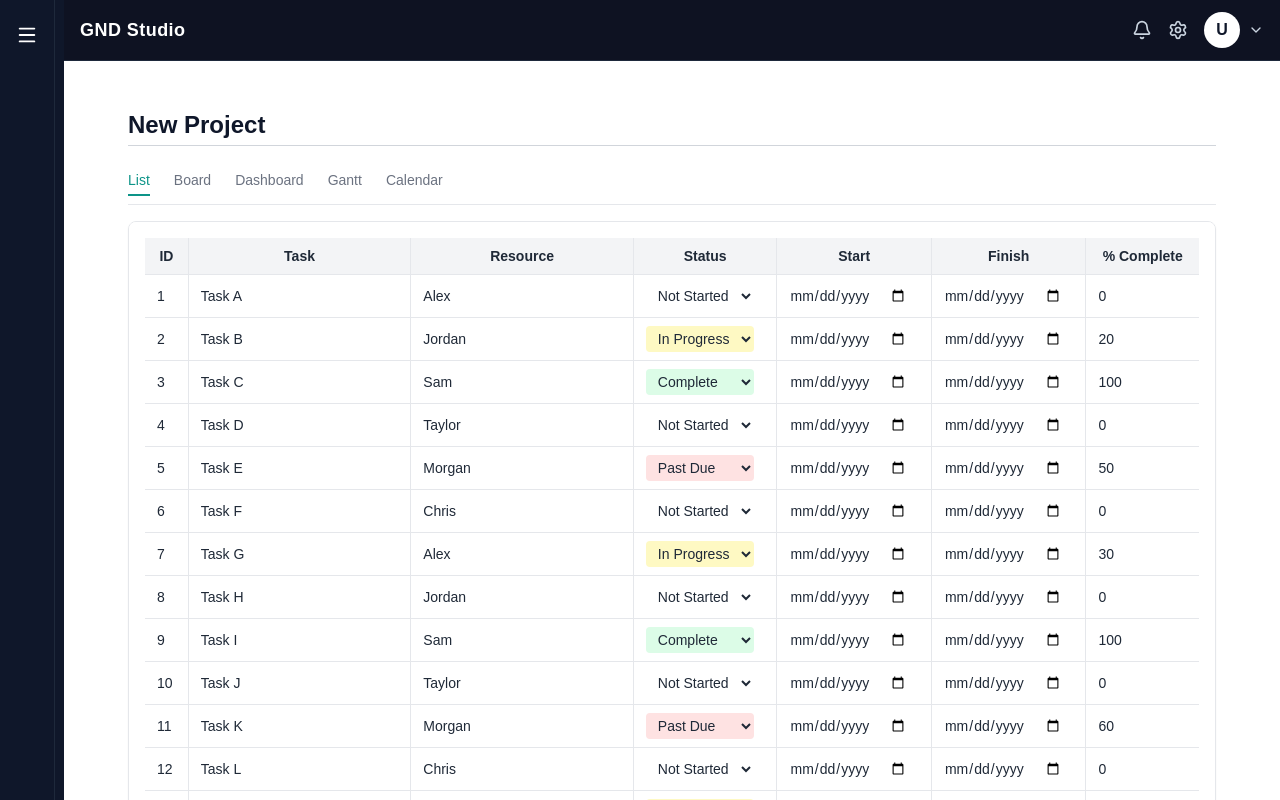
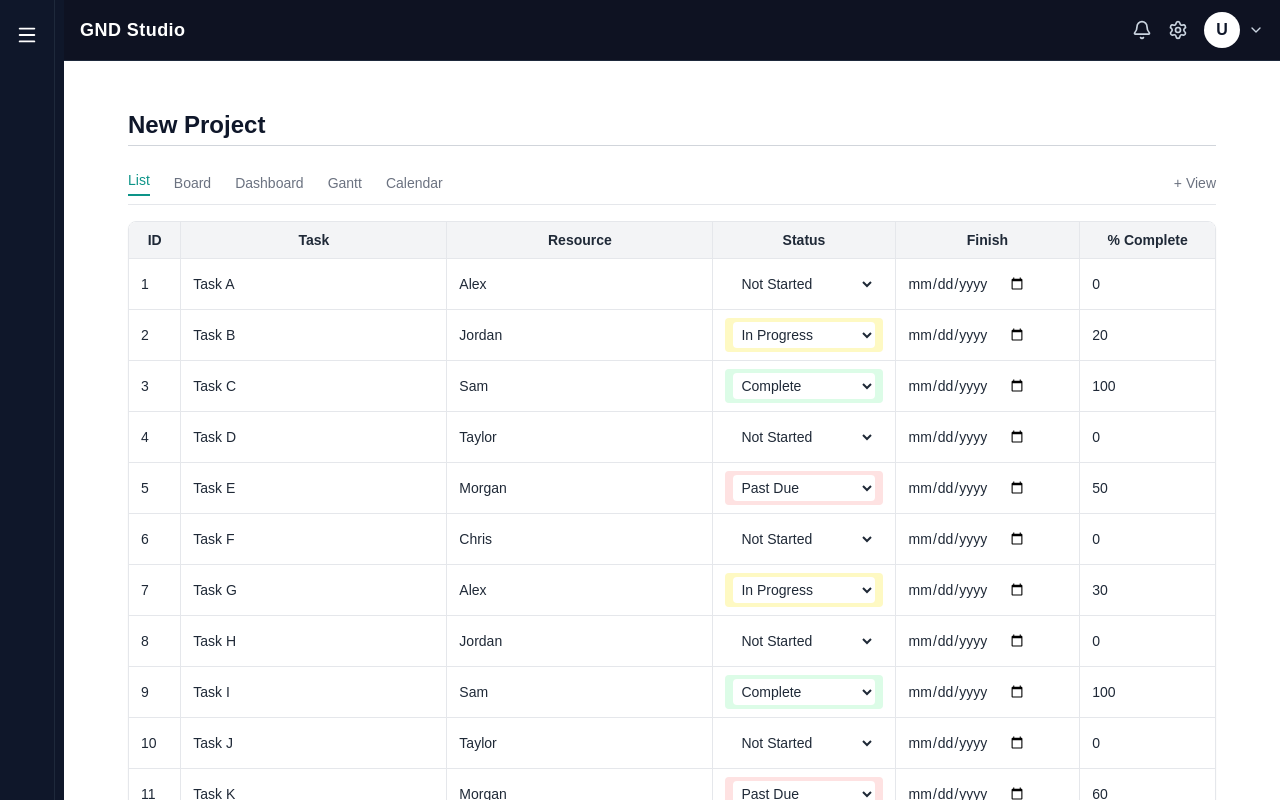
Before and after one commit to jjoynergnd/GNDStudio, a Next.js app: page /projects/new in a window 1280 px wide. Built offline with nearby package versions, Linux system fonts and the light colour scheme.

Commit message:
status drop down updated view added

```diff
--- a/src/components/grid/TaskGridTanStack.tsx
+++ b/src/components/grid/TaskGridTanStack.tsx
@@ -29,7 +29,7 @@ export default function TaskGridTanStack({ data }: TaskGridTanStackProps) {
     <div className="space-y-4">
 
       {/* Ribbon Menu */}
-      <div className="flex gap-6 border-b pb-2 text-sm font-medium">
+      <div className="flex items-center gap-6 border-b pb-2 text-sm font-medium">
         <span className="text-teal-600 border-b-2 border-teal-600 pb-1 cursor-pointer">
           List
         </span>
@@ -45,10 +45,14 @@ export default function TaskGridTanStack({ data }: TaskGridTanStackProps) {
         <span className="text-gray-500 hover:text-gray-700 cursor-pointer">
           Calendar
         </span>
+
+        {/* + View */}
+        <span className="ml-auto text-gray-500 hover:text-gray-700 cursor-pointer">
+          + View
+        </span>
       </div>
 
       <div className="border rounded-lg bg-white shadow-sm overflow-auto max-h-[600px] p-0">
-        <div className="p-4">
         <table className="w-full border-collapse">
           <thead className="bg-gray-100 sticky top-0 z-10 rounded-t-lg border-b border-gray-300">
             {table.getHeaderGroups().map((headerGroup) => (
@@ -88,6 +92,5 @@ export default function TaskGridTanStack({ data }: TaskGridTanStackProps) {
         </table>
       </div>
     </div>
-    </div>
   );
 }
--- a/src/components/grid/columns/taskColumns.tsx
+++ b/src/components/grid/columns/taskColumns.tsx
@@ -45,14 +45,16 @@ export const taskColumns = [
           : "bg-white";
 
       return (
+        <div className={`rounded px-2 py-1 ${getColor(value)}`}>
           <select
             defaultValue={value}
-          className={`outline-none px-2 py-1 rounded ${getColor(value)}`}
+            className="outline-none bg-white px-1 py-1 rounded w-full"
             onChange={(e) => {
               const newValue = e.target.value;
-            e.target.className = `outline-none px-2 py-1 rounded ${getColor(
-              newValue
-            )}`;
+              const parent = e.target.parentElement;
+              if (parent) {
+                parent.className = `rounded px-2 py-1 ${getColor(newValue)}`;
+              }
             }}
           >
             <option>Not Started</option>
@@ -60,20 +62,11 @@ export const taskColumns = [
             <option>Complete</option>
             <option>Past Due</option>
           </select>
+        </div>
       );
     },
   }),
 
-  columnHelper.accessor("start", {
-    header: "Start",
-    cell: ({ getValue }) => (
-      <input
-        type="date"
-        className="bg-transparent outline-none"
-        defaultValue={getValue() as string}
-      />
-    ),
-  }),
 
   columnHelper.accessor("finish", {
     header: "Finish",
```
Also changed, not shown: src/assets/Views_Icon.svg (added). Lines whose indentation alone changed are shown as unchanged.
